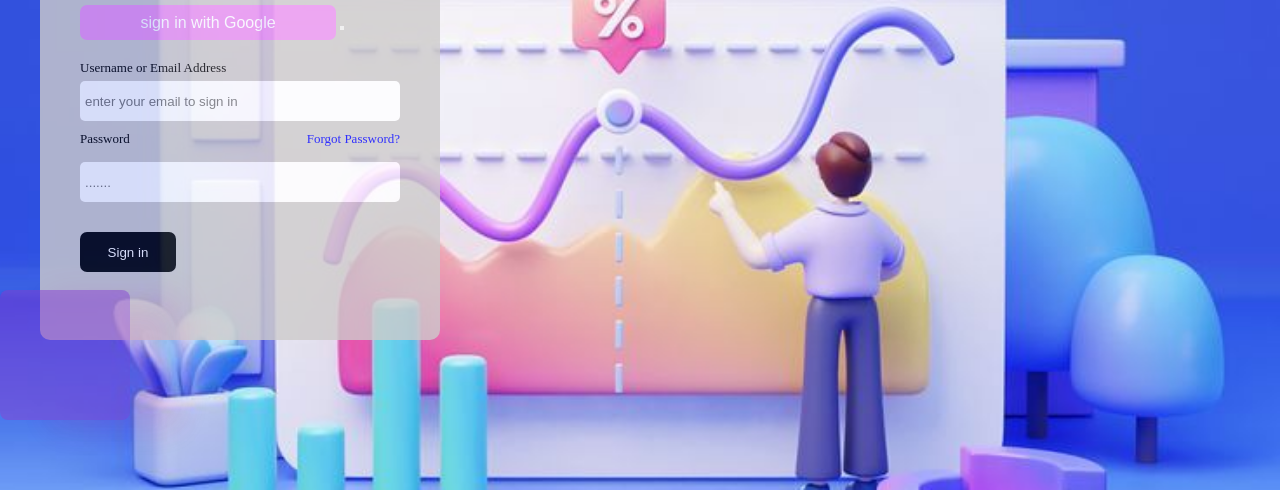
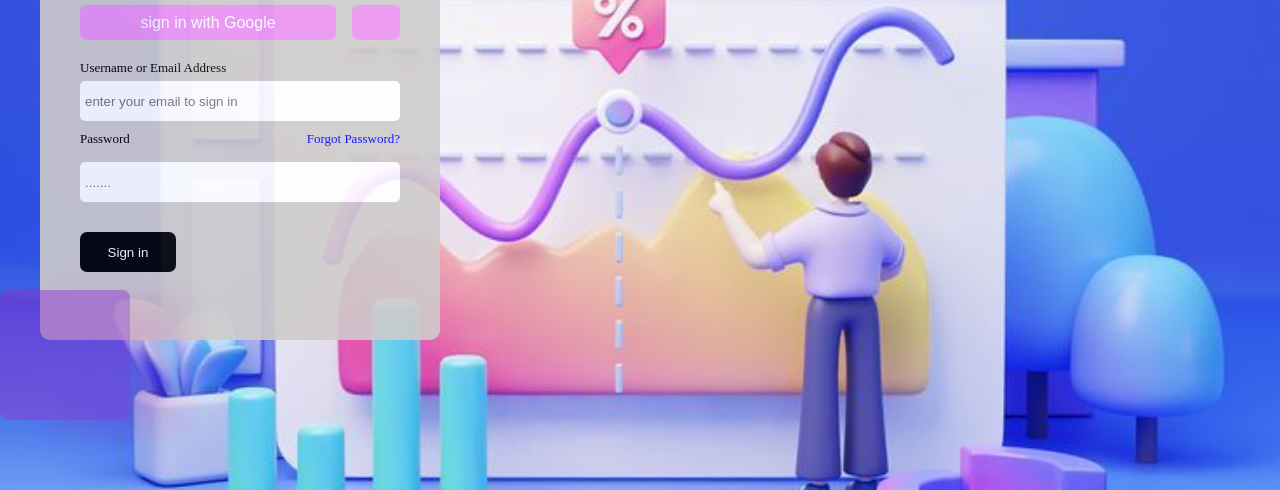
Before and after one commit to Yvannde/forminscription, a plain HTML site: page forminscription/index.html in a window 1280 px wide. Shown: the part 310-800 px from the top of the page. Drawn offline with Linux system fonts and the light colour scheme.

Commit message:
Update style.css

```diff
--- a/forminscription/style.css
+++ b/forminscription/style.css
@@ -18,7 +18,7 @@ body{
     top: 150px;
     z-index: 999999;
     background-color: rgb(206, 203, 203);
-    opacity: 0.8;
+    opacity: 0.9;
     border-radius: 10px;
     padding: 40px;
 }
@@ -45,6 +45,9 @@ form{
 }
 .container .btn-signin{
     margin-bottom: 20px;
+    display: flex;
+    justify-content: space-between;
+    align-items: center;
 }
 .container .btn-signin button:nth-child(1){
     border: none;
@@ -56,6 +59,21 @@ form{
     opacity: 1;
     font-size: 16px;
 
+}
+.container .btn-signin button:nth-child(2){
+    border: none;
+    background-color: rgb(235, 148, 241);
+    width: 15%;
+    height: 35px;
+    border-radius: 7px;
+    color: white;
+    font-size: 16px;
+    padding: 5px;
+
+}
+.container .btn-signin button:nth-child(2) img{
+    height: 100%;
+    width: 100%;
 }
 .container label{
     font-size: 13px;
```
